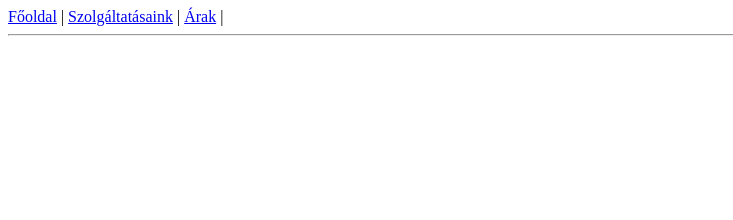
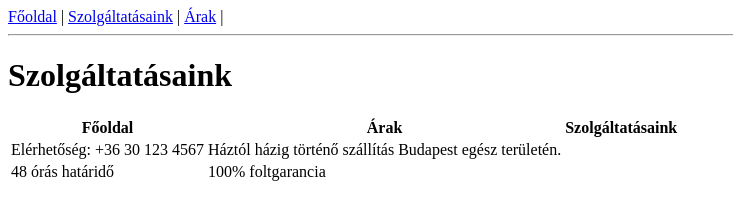
Before and after one commit to WiesenfartAnnaRegina/szonyegxdddd, a plain HTML site: page szolgaltatasaink.html in a window 1280 px wide. Shown: the whole page, without its empty margins (0-733 px from the left). Drawn offline with Linux system fonts and the light colour scheme.

Commit message:
tablazat

```diff
--- a/szolgaltatasaink.html
+++ b/szolgaltatasaink.html
@@ -13,7 +13,26 @@
 	<a href="arak.html">Árak</a> |
 	<hr>
 
-
+<h1>Szolgáltatásaink</h1>
+<table>
+	<thead>
+		<tr>
+			<th>Főoldal</th>
+			<th>Árak</th>
+			<th>Szolgáltatásaink</th>
+		</tr>
+	</thead>
+	<tbody>
+		<tr>
+			<td>Elérhetőség: +36 30 123 4567</td>
+			<td>Háztól házig történő szállítás Budapest egész területén.</td>
+		</tr>
+		<tr>
+			<td>48 órás határidő</td>
+			<td>100% foltgarancia</td>
+		</tr>
+	</tbody>
+</table>
 
 </body>
 
```
Also changed, not shown: 1 other file.
